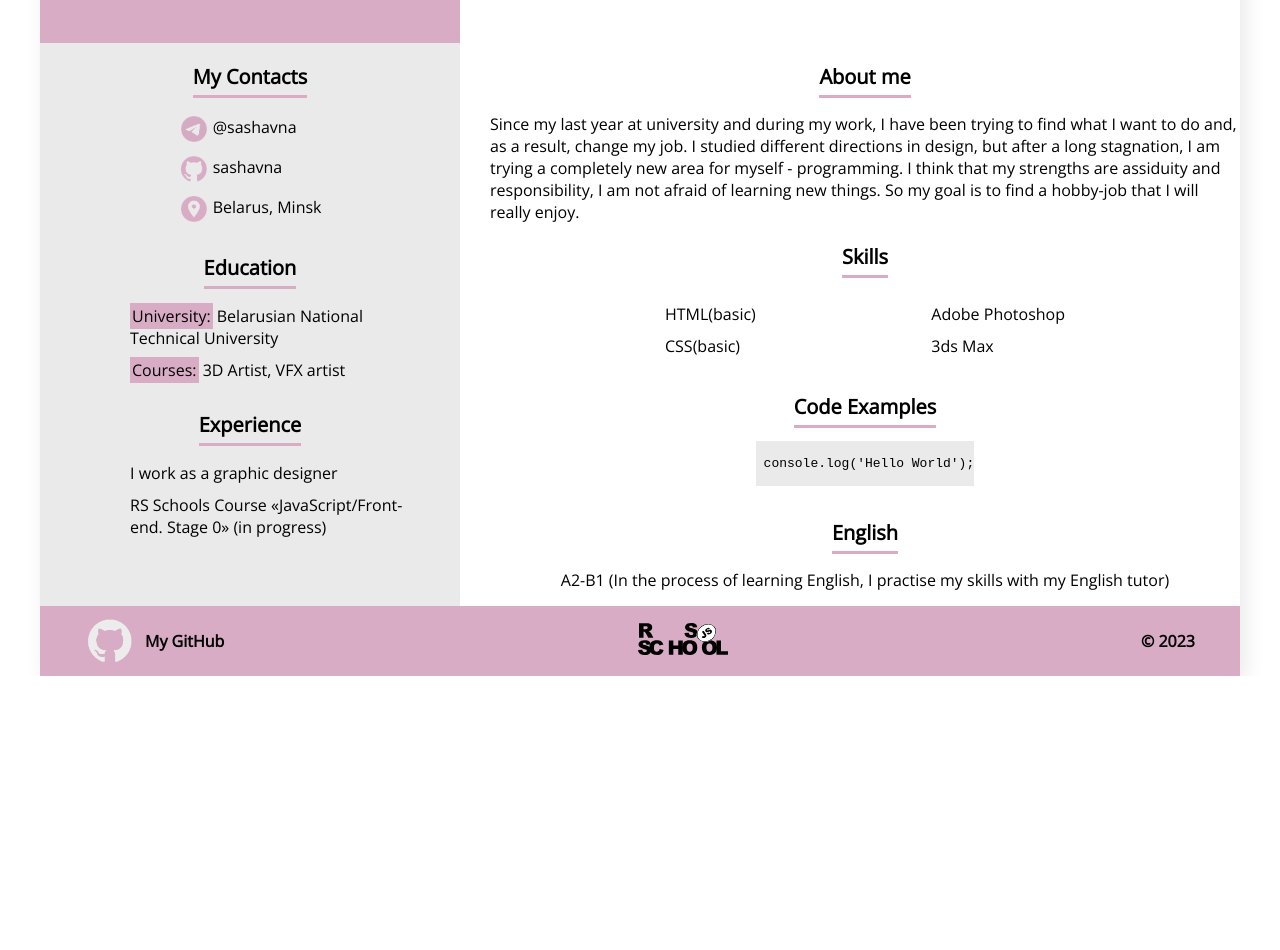
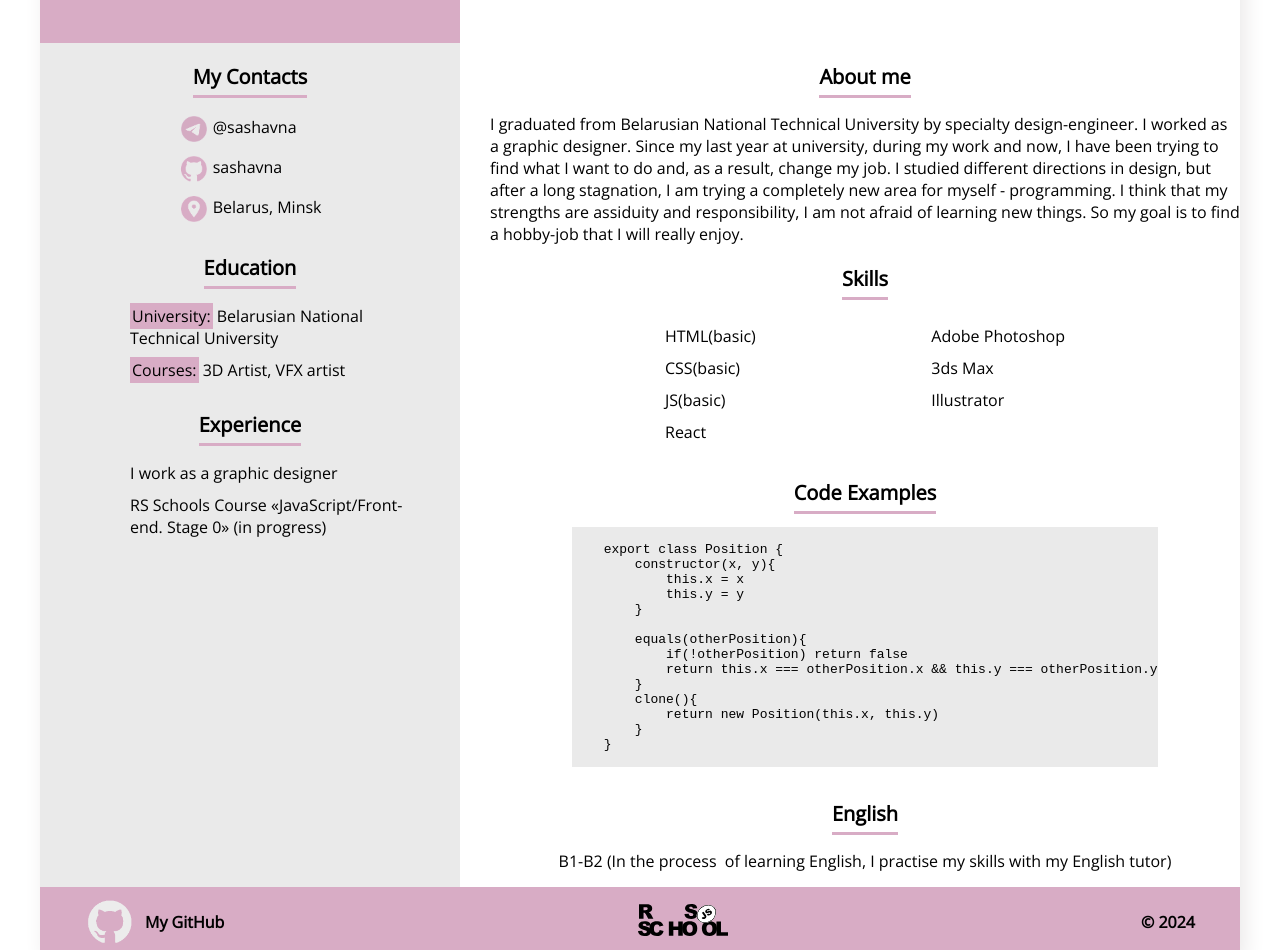
Before and after one commit to sashavna/rsschool-cv, a plain HTML site: page index.html in a window 1280 px wide. Shown: the part 378-1328 px from the top of the page. Before the commit the page ends 1054 px from the top, so only its background shows below. Drawn offline with Linux system fonts and the light colour scheme.

Commit message:
refactor: change text

```diff
--- a/index.html
+++ b/index.html
@@ -65,14 +65,7 @@
       <div class="mainRight">
         <div class="aboutmeContainer">
           <div class="mainHeader">About me</div>
-          <div class="textAboutme">Since my last year at university and during my work,
-            I have been trying to find what I want to do and, as
-            a result, change my job. I studied different directions in
-            design, but after a long stagnation, I am trying a
-            completely new area for myself - programming. I think
-            that my strengths are assiduity and responsibility, I am
-            not afraid of learning new things. So my goal is to find
-            a hobby-job that I will really enjoy.</div>
+          <div class="textAboutme">I graduated from Belarusian National Technical University by specialty design-engineer. I worked as a graphic designer. Since my last year at university, during my work and now, I have been trying to find what I want to do and, as a result, change my job. I studied different directions in design, but after a long stagnation, I am trying a completely new area for myself - programming. I think that my strengths are assiduity and responsibility, I am not afraid of learning new things. So my goal is to find a hobby-job that I will really enjoy.</div>
         </div>
         <div class="skillsContainer">
           <div class="mainHeader">Skills</div>
@@ -81,12 +74,15 @@
               <ul class="listSkills">
                 <li>HTML(basic)</li>
                 <li>CSS(basic)</li>
+                <li>JS(basic)</li>
+                <li>React</li>
               </ul>
             </div>
             <div>
               <ul class="listSkills">
                 <li>Adobe Photoshop</li>
                 <li>3ds Max</li>
+                <li>Illustrator</li>
               </ul>
             </div>
         </div>
@@ -95,13 +91,26 @@
           <div class="mainHeader">Code Examples</div>
 <pre class="codeStyle">
  <code>
- console.log('Hello World');
+    export class Position {
+        constructor(x, y){
+            this.x = x
+            this.y = y
+        }
+
+        equals(otherPosition){
+            if(!otherPosition) return false
+            return this.x === otherPosition.x && this.y === otherPosition.y
+        }
+        clone(){
+            return new Position(this.x, this.y)
+        }
+    }
  </code>
 </pre>
         </div>
         <div class="EnglishContainer">
           <div class="mainHeader">English</div>
-          <div class="textEnglish">A2-B1 (In the process  of learning English, I practise my skills with my English tutor)</div>
+          <div class="textEnglish">B1-B2 (In the process  of learning English, I practise my skills with my English tutor)</div>
         </div>
       </div>
     </main>
@@ -118,7 +127,7 @@
           <img src="./assets/img/rs_school_js.svg" alt="icon Rsschool" class="iconRsschol">
         </a>
       </div>
-      <div class="yearText">© 2023</div>
+      <div class="yearText">© 2024</div>
      </div>
     </footer>
   </body>
```
